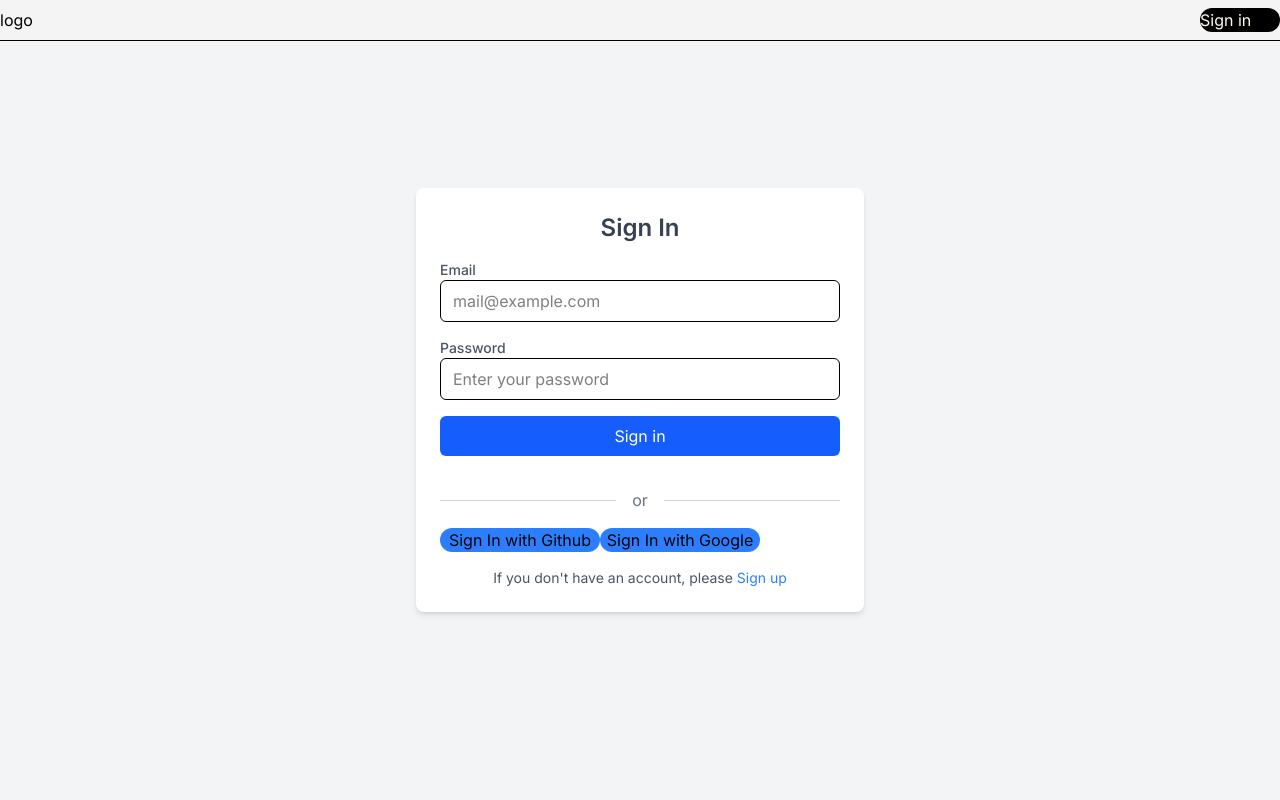
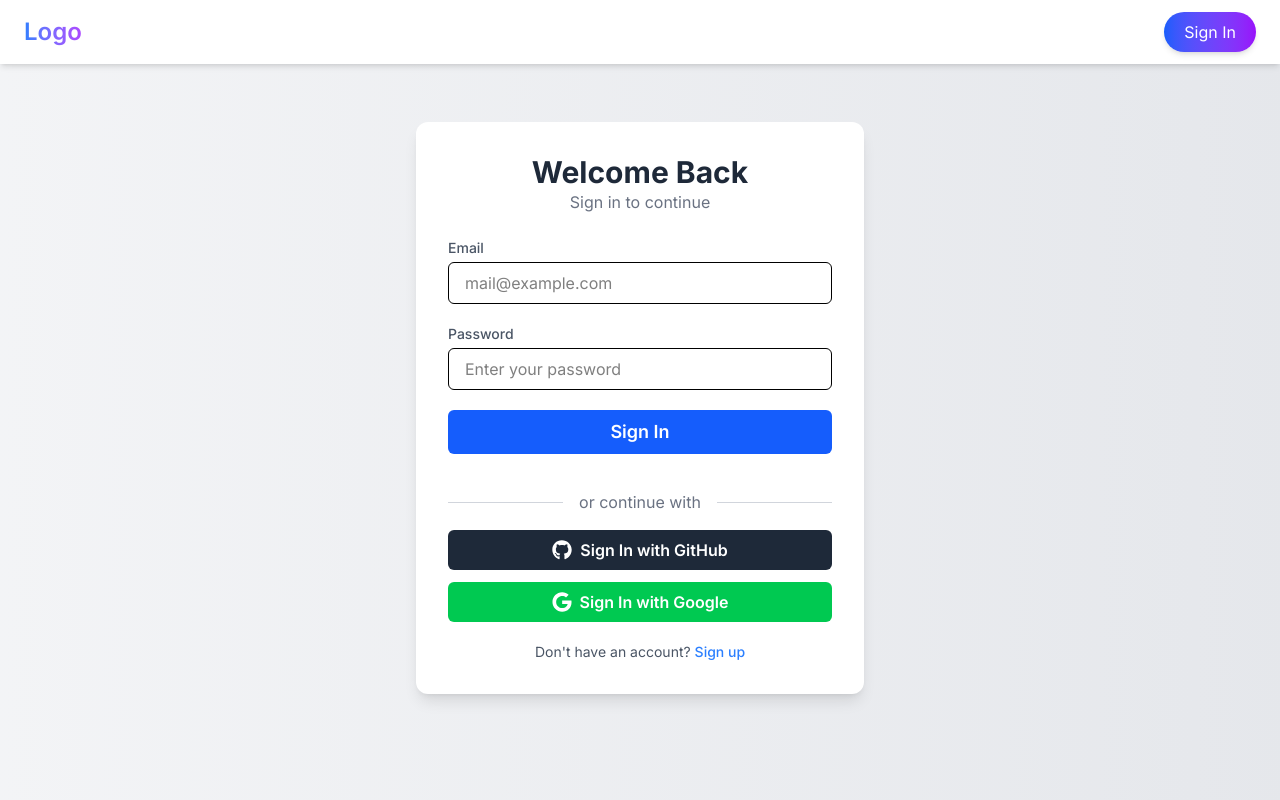
Before and after one commit to mahak0711/dashboard, a Next.js app: page /sign-in in a window 1280 px wide. Built offline with nearby package versions, Linux system fonts and the light colour scheme; no server answers.

Commit message:
Frontend Updation

```diff
--- a/app/(dashboard)/admin/page.js
+++ b/app/(dashboard)/admin/page.js
@@ -4,11 +4,10 @@ import { getServerSession } from "next-auth";
 const page = async () => {
     const session = await getServerSession(authOptions);
 
-
     if (session?.user) {
         return (
-            <h2 className="text-2xl">
-                Admin Page - Welcome Back {(session?.user.username)}
+            <h2 className="mt-16 text-4xl">
+                Admin Page - Welcome Back, {session.user.username || session.user.name || session.user.email}
             </h2>
         );
     }
--- a/app/component/Homepage.js
+++ b/app/component/Homepage.js
@@ -1,19 +1,24 @@
-'use client'
+"use client";
 
-import { useState } from "react";
-import { useSession, signIn, signOut } from "next-auth/react";
-import { FaGoogle, FaGithub } from "react-icons/fa";
 import Link from "next/link";
 
 export default function Homepage() {
-return (
-  <>
-  <Link href='/sign-in'>
-  SignIn
-  </Link>
-<br/>
-  <Link href='/admin'><button className="bg-amber-500 h-10 rounded-4xl w-30 ">open My admin</button></Link>
-  </>
-)
+  return (
+    <div className="flex flex-col items-center justify-center min-h-screen bg-gray-100 text-gray-900">
+      {/* Sign In Button */}
+      <Link
+        href="/sign-in"
+        className="px-6 py-3 mb-6 text-lg font-medium text-white bg-gradient-to-r from-blue-600 to-purple-600 rounded-full shadow-md transition-transform transform hover:scale-105 hover:shadow-lg"
+      >
+        Sign In
+      </Link>
 
+      {/* Admin Button */}
+      <Link href="/admin">
+        <button className="px-6 py-3 text-lg font-medium text-white bg-amber-500 rounded-full shadow-md transition-transform transform hover:scale-105 hover:shadow-lg">
+          Open My Admin
+        </button>
+      </Link>
+    </div>
+  );
 }
--- a/app/component/Navbar.jsx
+++ b/app/component/Navbar.jsx
@@ -5,25 +5,33 @@ import { signOut, useSession } from "next-auth/react";
 import UserAccountNav from "./ui/UserAccountNav";
 
 const Navbar = async () => {
+  const session = await getServerSession(authOptions);
 
+  return (
+    <nav className="fixed top-0 left-0 w-full bg-white shadow-md py-3 z-50">
+      <div className="container mx-auto flex items-center justify-between px-6">
+        {/* Logo */}
+        <Link href="/" className="text-2xl font-semibold text-gray-900">
+          <span className="bg-gradient-to-r from-blue-500 to-purple-500 bg-clip-text text-transparent">
+            Logo
+          </span>
+        </Link>
 
-  const session = await getServerSession(authOptions);
-  return (
-    <div className=" bg-zinc-100 py-2 border-b border-s-zinc-200 fixed w-full z-10 top-0">
-      <div className="container flex items-center justify-between">
-        <Link href="/">logo</Link>
+        {/* Navigation */}
+        <div className="flex items-center space-x-6">
           {session?.user ? (
-         <UserAccountNav/>
+            <UserAccountNav />
           ) : (
             <Link
-            className="bg-black rounded-3xl text-amber-50 w-20"
+              className="px-5 py-2 bg-gradient-to-r from-blue-600 to-purple-600 text-white rounded-full shadow-md transition-transform transform hover:scale-105"
               href="/sign-in"
             >
-            Sign in
+              Sign In
             </Link>
           )}
         </div>
       </div>
+    </nav>
   );
 };
 
--- a/app/component/form/SignInForm.jsx
+++ b/app/component/form/SignInForm.jsx
@@ -7,7 +7,7 @@ import { useForm } from "react-hook-form";
 import { signIn } from "next-auth/react";
 import { zodResolver } from "@hookform/resolvers/zod";
 import * as z from "zod";
-import GoogleButton from "react-google-button";
+import { FaGithub, FaGoogle } from "react-icons/fa";
 
 // Schema validation
 const FormSchema = z.object({
@@ -32,12 +32,12 @@ const SignInForm = () => {
   });
 
   const onSubmit = async (values) => {
-    if (!isClient) return; // Ensure execution only on client
+    if (!isClient) return;
 
     const signInData = await signIn("credentials", {
       email: values.email,
       password: values.password,
-      redirect: false, // Prevent automatic redirection issues
+      redirect: false,
     });
 
     if (signInData?.error) {
@@ -50,84 +50,74 @@ const SignInForm = () => {
   if (!isClient) return null; // Prevent hydration mismatch
 
   return (
-    <div className="flex items-center justify-center min-h-screen bg-gray-100">
-      <div className="w-full max-w-md p-6 bg-white rounded-lg shadow-md">
-        <h2 className="text-2xl font-semibold text-center text-gray-700">
-          Sign In
-        </h2>
+    <div className="flex items-center justify-center min-h-screen bg-gradient-to-r from-gray-100 to-gray-200 px-4 ">
+      <div className="w-full max-w-md p-8 bg-white rounded-xl shadow-lg transform transition-all hover:scale-105 mt-4">
+        <h2 className="text-3xl font-bold text-center text-gray-800">Welcome Back</h2>
+        <p className="text-center text-gray-500 mb-6">Sign in to continue</p>
 
-        <form onSubmit={form.handleSubmit(onSubmit)} className="mt-4 space-y-4">
+        <form onSubmit={form.handleSubmit(onSubmit)} className="space-y-5">
           {/* Email Field */}
           <div>
-            <label className="block text-sm font-medium text-gray-600">
-              Email
-            </label>
+            <label className="block text-sm font-medium text-gray-600">Email</label>
             <input
               type="email"
-              defaultValue=""
               {...form.register("email")}
-              className="w-full px-3 py-2 border rounded-md focus:outline-none focus:ring-2 focus:ring-blue-500"
+              className="w-full px-4 py-2 mt-1 border rounded-md focus:outline-none focus:ring-2 focus:ring-blue-500 transition-all duration-300"
               placeholder="mail@example.com"
             />
             {form.formState.errors.email && (
-              <p className="text-red-500 text-xs mt-1">
-                {form.formState.errors.email.message}
-              </p>
+              <p className="text-red-500 text-xs mt-1">{form.formState.errors.email.message}</p>
             )}
           </div>
 
           {/* Password Field */}
           <div>
-            <label className="block text-sm font-medium text-gray-600">
-              Password
-            </label>
+            <label className="block text-sm font-medium text-gray-600">Password</label>
             <input
               type="password"
-              defaultValue=""
               {...form.register("password")}
-              className="w-full px-3 py-2 border rounded-md focus:outline-none focus:ring-2 focus:ring-blue-500"
+              className="w-full px-4 py-2 mt-1 border rounded-md focus:outline-none focus:ring-2 focus:ring-blue-500 transition-all duration-300"
               placeholder="Enter your password"
             />
             {form.formState.errors.password && (
-              <p className="text-red-500 text-xs mt-1">
-                {form.formState.errors.password.message}
-              </p>
+              <p className="text-red-500 text-xs mt-1">{form.formState.errors.password.message}</p>
             )}
           </div>
 
           {/* Sign In Button */}
           <button
-            className="w-full bg-blue-600 text-white py-2 rounded-md hover:bg-blue-700 transition duration-200"
+            className="w-full bg-blue-600 text-white py-2 rounded-md text-lg font-semibold transition-all duration-300 hover:bg-blue-700 hover:shadow-md"
             type="submit"
           >
-            Sign in
+            Sign In
           </button>
 
           <div className="flex items-center my-4">
             <hr className="flex-grow border-gray-300" />
-            <span className="mx-4 text-gray-500">or</span>
+            <span className="mx-4 text-gray-500">or continue with</span>
             <hr className="flex-grow border-gray-300" />
           </div>
-          <button
-            className="bg-blue-500 w-40 rounded-4xl"
-            onClick={() => {
-              signIn("github", { callbackUrl: "/" });
-            }}
-          >
-            Sign In with Github
-          </button>
-          <button
-            className="bg-blue-500 w-40 rounded-4xl"
-            onClick={() => {
-              signIn("google", { callbackUrl: "/" });
-            }}
-          >
-            Sign In with Google
-          </button>
+
+          {/* OAuth Buttons */}
+          <div className="flex flex-col space-y-3">
+            <button
+              className="flex items-center justify-center w-full bg-gray-800 text-white py-2 rounded-md font-semibold transition-all duration-300 hover:bg-gray-900 hover:shadow-lg"
+              onClick={() => signIn("github", { callbackUrl: "/" })}
+            >
+              <FaGithub className="mr-2" size={20} /> Sign In with GitHub
+            </button>
+
+            <button
+              className="flex items-center justify-center w-full bg-green-500 text-white py-2 rounded-md font-semibold transition-all duration-300 hover:bg-red-600 hover:shadow-lg"
+              onClick={() => signIn("google", { callbackUrl: "/" })}
+            >
+              <FaGoogle className="mr-2" size={20} /> Sign In with Google
+            </button>
+          </div>
 
           <p className="text-center text-sm text-gray-600">
-            If you don&apos;t have an account, please&nbsp;
-            <Link className="text-blue-500 hover:underline" href="/sign-up">
+            Don't have an account?{" "}
+            <Link className="text-blue-500 hover:underline font-medium" href="/sign-up">
               Sign up
             </Link>
           </p>
--- a/app/component/form/SignUpForm.jsx
+++ b/app/component/form/SignUpForm.jsx
@@ -58,7 +58,7 @@ const SignUpForm = () => {
 
   return (
     <div className="flex items-center justify-center min-h-screen bg-gray-100">
-      <div className="w-full max-w-md bg-white p-8 rounded-lg shadow-lg">
+      <div className="w-full max-w-md bg-white p-8 rounded-lg shadow-lg mt-4">
         <h2 className="text-3xl font-semibold text-center text-gray-800 mb-6">Create Account</h2>
         <form onSubmit={handleSubmit(onSubmit)} className="space-y-6">
           <div>
--- a/app/layout.jsx
+++ b/app/layout.jsx
@@ -13,7 +13,7 @@ export default function RootLayout({ children }) {
   return (
     <html lang="en">
       <body className={inter.className}>
-        <main className="h-screen flex flex-col justify-center items-center">
+        <main className=" flex flex-col justify-center items-center">
           <Navbar />
           {children}
         </main>
--- a/app/page.jsx
+++ b/app/page.jsx
@@ -2,7 +2,6 @@
 
 
 import Homepage from "./component/Homepage"
-import ClientProvider from "./component/ClientProvider"
 
 export default function Home() {
   return(
@@ -14,5 +13,3 @@ export default function Home() {
         </html>
   )
 }
-
-//if user exist
```
Lines whose indentation alone changed are shown as unchanged.
